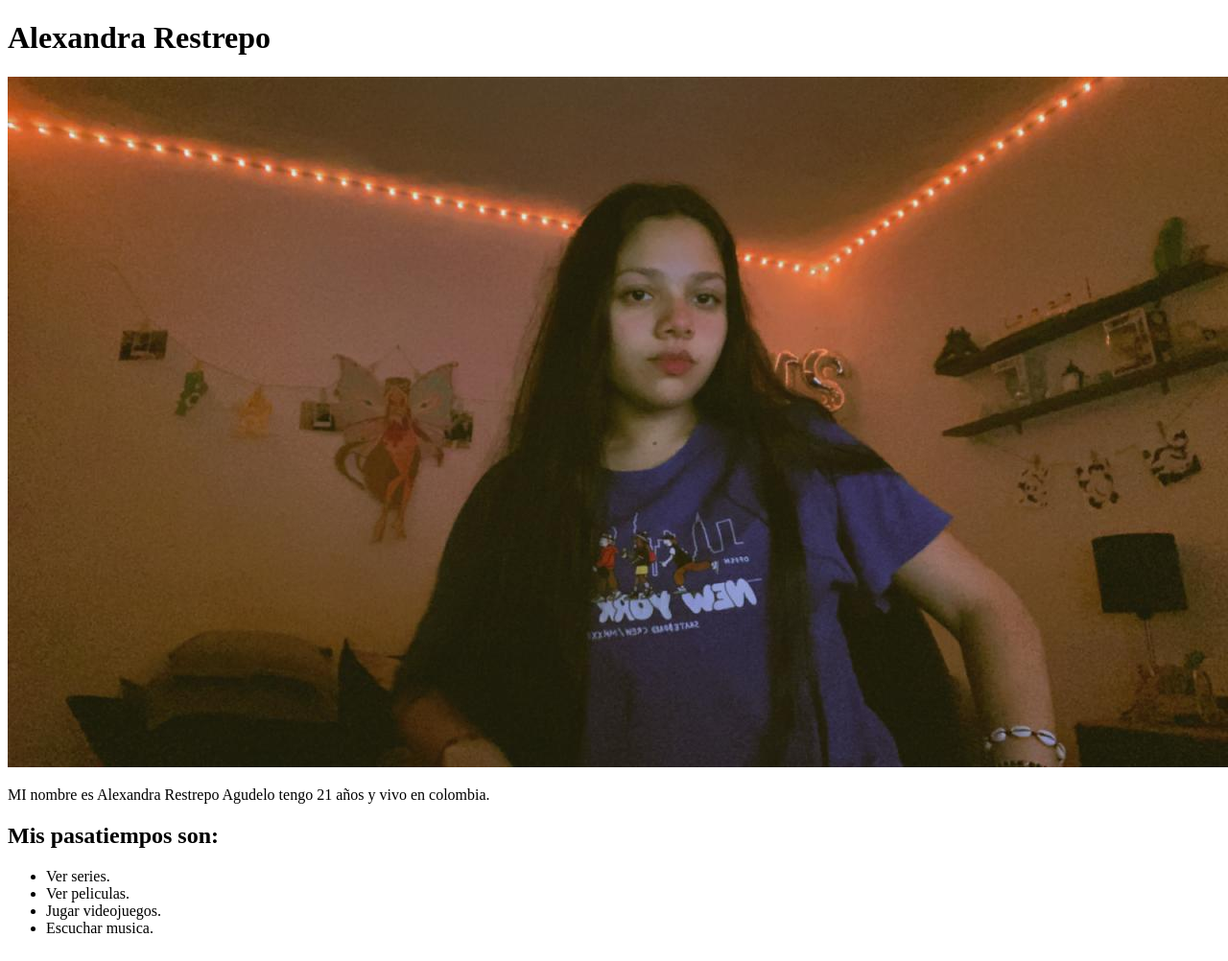
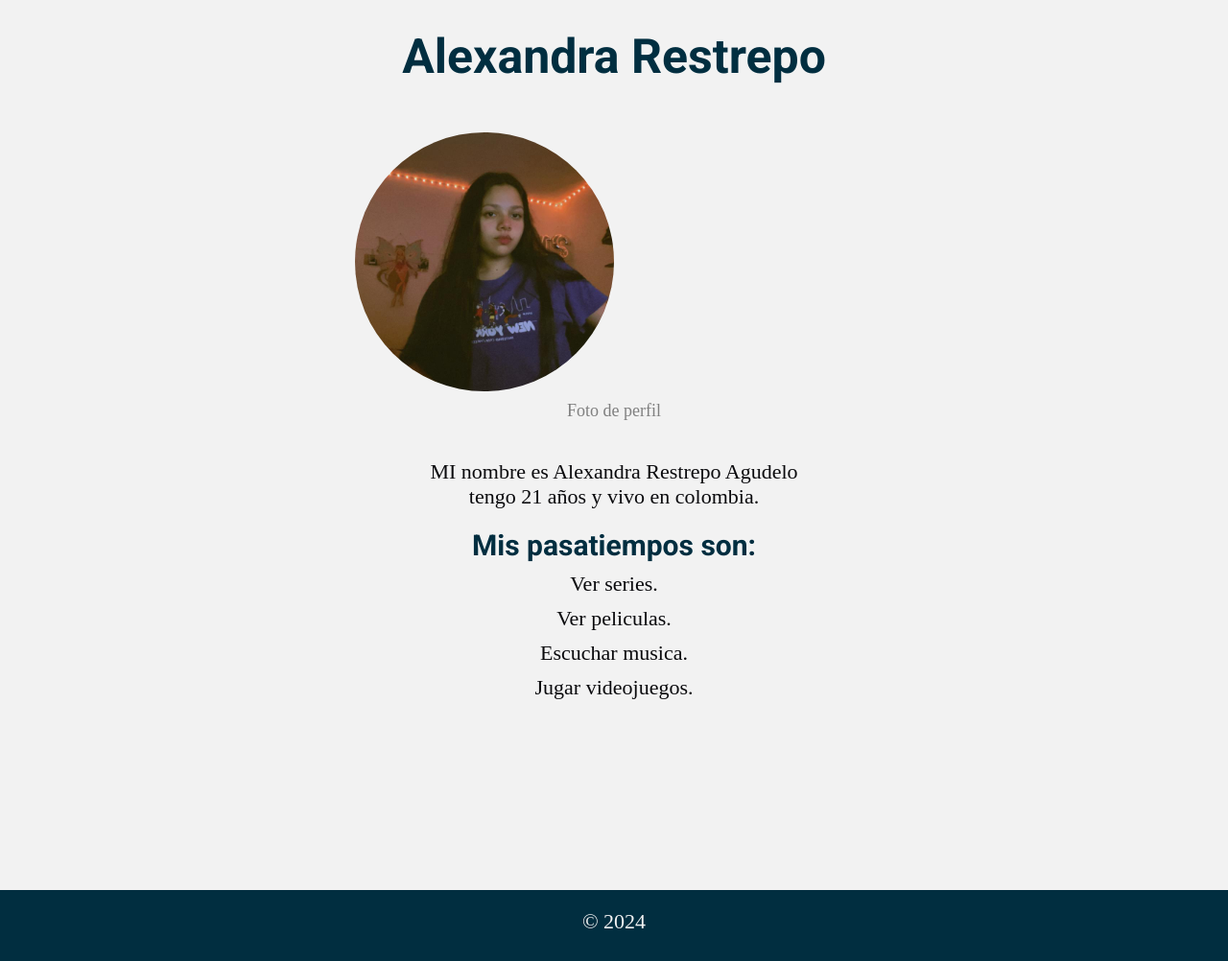
Before and after one commit to Alexa921/bit-mi-pagina, a plain HTML site: page index.html in a window 1280 px wide. Shown: the whole page at 96% size. Drawn offline with Linux system fonts and the light colour scheme.

Commit message:
Actualizacion del proyecto

```diff
--- a/css/estilos.css
+++ b/css/estilos.css
@@ -0,0 +1,139 @@
+@import url('https://fonts.googleapis.com/css2?family=Barlow+Semi+Condensed:ital,wght@0,100;0,200;0,300;0,400;0,500;0,600;0,700;0,800;0,900;1,100;1,200;1,300;1,400;1,500;1,600;1,700;1,800;1,900&family=Cormorant+Garamond:ital,wght@0,300;0,400;0,500;0,600;0,700;1,300;1,400;1,500;1,600;1,700&family=Montserrat:ital,wght@0,100..900;1,100..900&family=Nanum+Myeongjo&family=PT+Sans+Narrow:wght@400;700&family=Poppins:ital,wght@0,100;0,200;0,300;0,400;0,500;0,600;0,700;0,800;0,900;1,100;1,200;1,300;1,400;1,500;1,600;1,700;1,800;1,900&family=Roboto:ital,wght@0,100;0,300;0,400;0,500;0,700;0,900;1,100;1,300;1,400;1,500;1,700;1,900&display=swap');
+
+:root {
+    --color-primario: #012E40;
+    --color-secundario: #026773;
+    --color-negro: #0A0A0D;
+    --color-blanco: #F2F2F2;
+}
+
+*, *:before, *::after {
+    box-sizing: border-box;
+    margin: 0;
+    padding: 0;
+}
+
+html {
+    font-size: 62.5%;
+}
+
+body {
+    font-size: 1.6rem;
+    background-color: var(--color-blanco);
+    color: var(--color-negro);
+}
+
+h1, h2, h3, h4, h5, h6 {
+    font-size: 2.5rem;
+    color: var(--color-primario);
+    text-align: center;
+    margin-top: 20px;
+
+    font-family: "Roboto", sans-serif;
+    font-weight: 700;
+    font-style: normal;
+}
+
+h1 {
+    font-size: 3.5rem;
+    text-align: center;
+    margin: 2rem 0;
+    margin-top: 30px;
+}
+
+.contenedor {
+    width: 200px;
+    height: 200px;
+    border-radius: 50%;
+    overflow: hidden;
+    margin-left: 90px;
+
+}
+
+.imagen {
+    width: 100%;
+    height: 100%;
+    object-fit: cover;
+}
+
+.caption {
+    text-align: center;
+    margin-bottom: 40px;
+    margin-top: 10px;
+    color: gray;
+}
+
+p {
+    text-align: center;
+}
+
+ul {
+    text-align: center;
+}
+
+li {
+    margin-top: 10px;
+}
+
+footer {
+    background-color: var(--color-primario);
+    height: 34px;
+    width: 100%;
+    color: var(--color-blanco);
+    margin-top: 75px;
+    padding-top: 10px;
+}
+
+.texto2-light {
+    font-family: "Roboto", sans-serif;
+    font-weight: 300;
+    font-style: normal;
+}
+
+.texto-regular {
+    font-family: "Roboto", sans-serif;
+    font-weight: 400;
+    font-style: normal;
+}
+
+@media screen and (min-width: 768px) {
+    h1 {
+        font-size: 40px;
+    }
+    .contenedor {
+        width: 300px;
+        height: 300px;
+        margin-left: 230px;
+        margin-top: 50px;
+    }
+    figcaption {
+        font-size: 18px;
+        margin-top: 10px;
+    }
+    p {
+        font-size: 22px;
+    }
+    h2 {
+        font-size: 30px;
+    }
+    ul {
+        font-size: 22px;
+    }
+    footer {
+        margin-top: 198px;
+        padding-top: 20px;
+        height: 74px;
+    }
+}
+
+@media screen and (min-width: 1024px) {
+    h1 {
+        font-size: 50px;
+    }
+    .contenedor {
+        width: 270px;
+        height: 270px;
+        margin-left: 370px;
+        margin-top: 50px;
+    }
+}
--- a/index.html
+++ b/index.html
@@ -7,15 +7,31 @@
     <title>Alexandra Restrepo</title>
 </head>
 <body>
-    <h1>Alexandra Restrepo</h1>
-    <img src="img/foto-Alexandra.jpeg" alt="Foto de Alexandra Restrepo">
-    <p>MI nombre es Alexandra Restrepo Agudelo tengo 21 años y vivo en colombia.</p>
-    <h2>Mis pasatiempos son:</h2>
-    <ul>
-        <li>Ver series.</li>
-        <li>Ver peliculas.</li>
-        <li>Jugar videojuegos.</li>
-        <li>Escuchar musica.</li>
-    </ul>
+    <header>
+        <h1 class="fuente3-bold">Alexandra Restrepo</h1>
+    </header>
+    <main>
+        <section class="intro">
+            <div class="contenedor">
+                <img class="imagen" src="img/foto-Alexandra.jpeg" alt="Foto de Alexandra Restrepo">
+            </div>
+            <figcaption class="caption">Foto de perfil</figcaption>
+        </section>
+        <section>
+            <p class="fuente1-regular">MI nombre es Alexandra Restrepo Agudelo <br> tengo 21 años y vivo en colombia.</p>
+        </section>
+        <section>
+            <h2 class="fuente3-bold">Mis pasatiempos son:</h2>
+            <ul>
+                <li class="fuente2-light">Ver series.</li>
+                <li class="fuente2-light">Ver peliculas.</li>
+                <li class="fuente2-light">Escuchar musica.</li>
+                <li class="fuente2-light">Jugar videojuegos.</li>
+            </ul>
+        </section>
+    </main>
+    <footer>
+        <p>&copy; 2024</p>
+    </footer>
 </body>
 </html>
```
